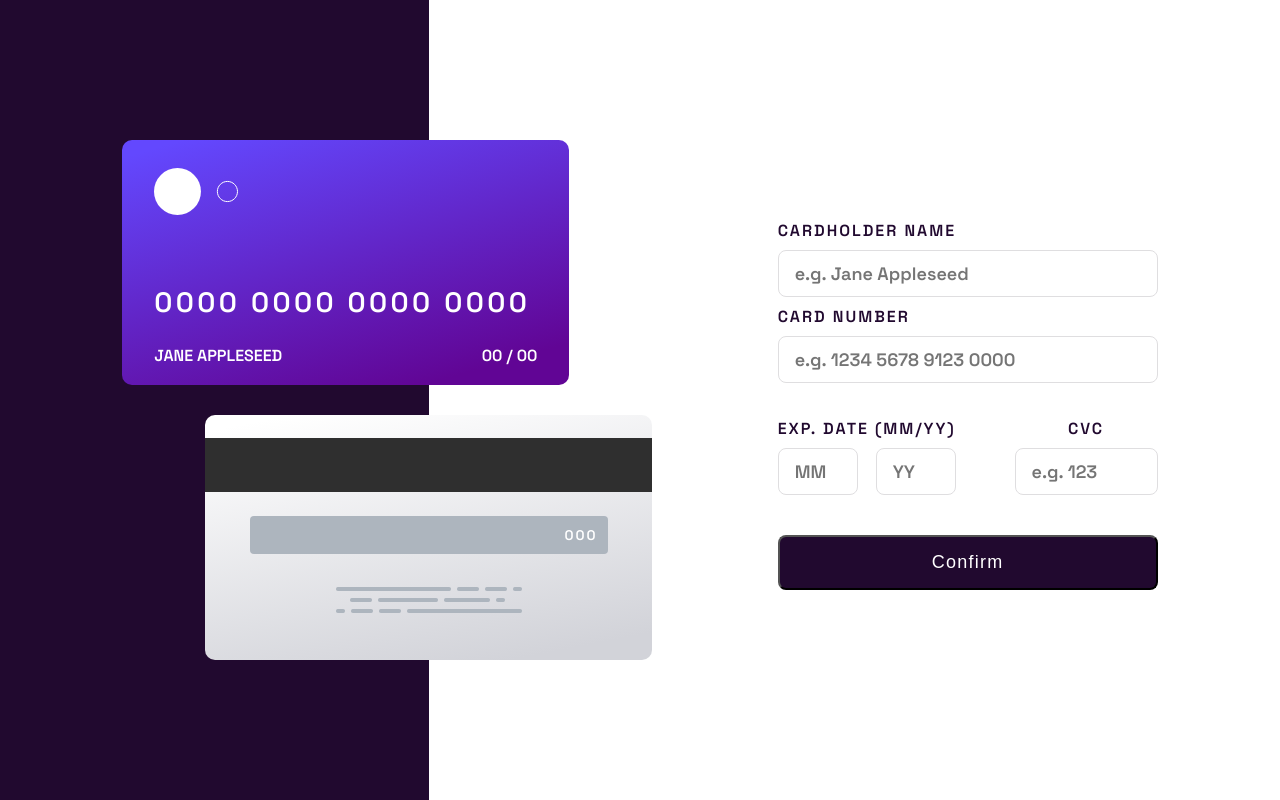
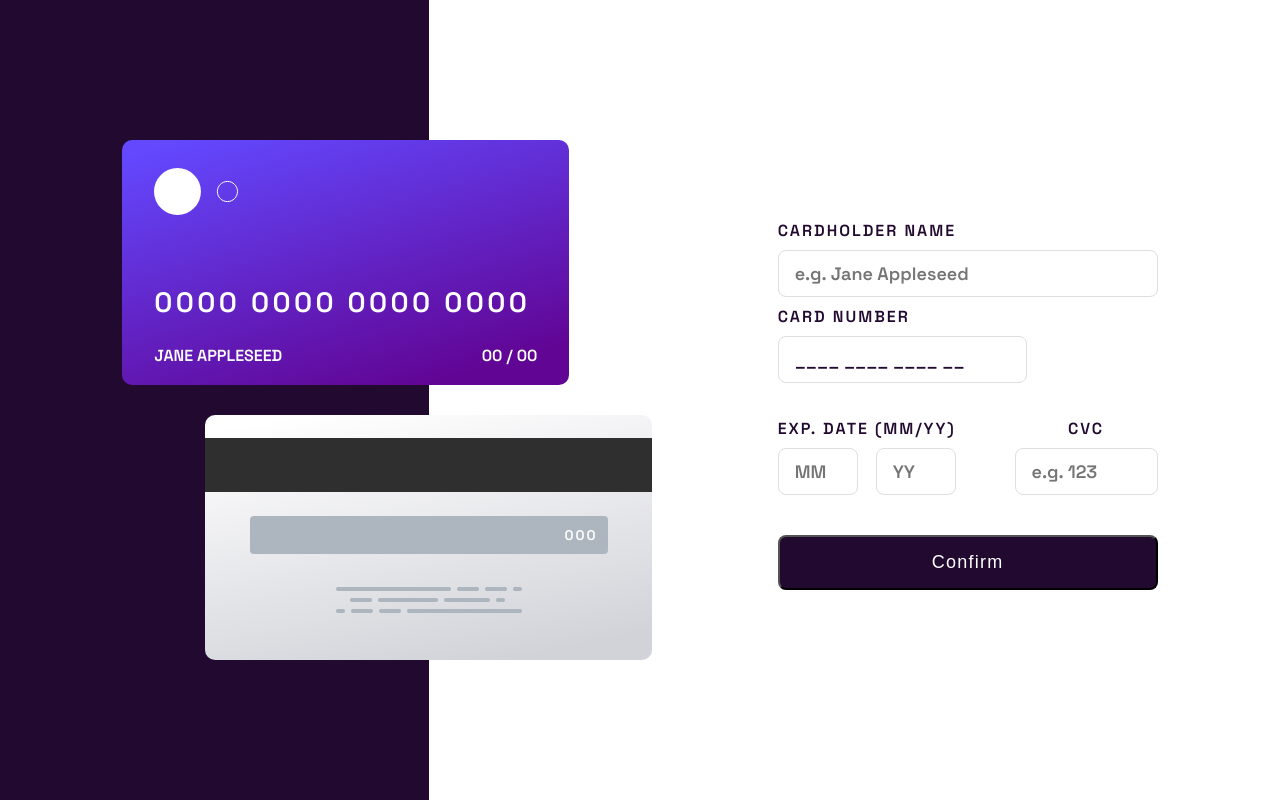
Before and after one commit to zura-doganadze/Card-Details-Project, a React (Vite) app: page / in a window 1280 px wide. Built offline with nearby package versions, Linux system fonts and the light colour scheme.

Commit message:
add mask

```diff
--- a/package.json
+++ b/package.json
@@ -11,9 +11,11 @@
   },
   "dependencies": {
     "@hookform/resolvers": "^3.3.2",
+    "primereact": "^10.0.5",
     "react": "^18.2.0",
     "react-dom": "^18.2.0",
     "react-hook-form": "^7.47.0",
+    "react-input-mask": "^2.0.4",
     "styled-components": "^6.1.0",
     "yup": "^1.3.2"
   },
--- a/src/Components/Card.jsx
+++ b/src/Components/Card.jsx
@@ -40,7 +40,7 @@ function Card(props) {
         <NameWrapper>
           <div>{props.names ? props.names : "JANE APPLESEED"}</div>
           <div>
-            {props.mm ? props.mm : "00"} / {props.yy ? props.yy : "00"}
+             {props.mm ? props.mm : "00"} / {props.yy ? props.yy : "00"}
           </div>
         </NameWrapper>
       </FrontSide>
--- a/src/Components/Form.jsx
+++ b/src/Components/Form.jsx
@@ -5,6 +5,8 @@ import { yupResolver } from "@hookform/resolvers/yup";
 import * as yup from "yup";
 import PropTypes from "prop-types";
 import Checking from "./Checking.jsx";
+import React from "react";
+import { InputMask } from "primereact/inputmask";
 
 const schema = yup
   .object({
@@ -66,13 +68,30 @@ function Form(props) {
                 <ErrorMessage>This field is empty</ErrorMessage>
               )}
               <Label htmlFor="">Card Number</Label>
-              <CardNumberInput
-                {...register("cardName")}
+
+              {/* <InputMask mask="9999 9999 9999 9999">
+                <CardNumberInput
+                  {...register("cardName")}
+                  value={props.cardNumber}
+                  onChange={(event) => props.setCardNUmber(event.target.value)}
+                  type="text"
+                  placeholder="e.g. 1234 5678 9123 0000"
+                />{" "}
+              </InputMask> */}
+              <div>
+                <StyledInputMask
+                  value={props.cardNumber}
+                  onChange={(event) => props.setCardNUmber(event.target.value)}
+                  mask="9999 9999 9999 99"
+                  placeholder="e.g. 1234 5678 9123 0000"
+                />
+              </div>
+              {/* <InputMask
+                className="inputmask"
                 value={props.cardNumber}
                 onChange={(event) => props.setCardNUmber(event.target.value)}
-                type="text"
-                placeholder="e.g. 1234 5678 9123 0000"
-              />
+                mask="9999 9999 9999 9999"
+              /> */}
               {errors.cardName && (
                 <ErrorMessage>Wrong format, numbers only</ErrorMessage>
               )}
@@ -173,7 +192,16 @@ const CardNumberInput = styled.input`
   font-size: 18px;
   font-family: "Space Grotesk", sans-serif;
 `;
-
+const StyledInputMask = styled(InputMask)`
+  width: 100%;
+  padding: 11px 16px;
+  border-radius: 8px;
+  border: 1px solid #dfdee0;
+  background: #fff;
+  color: #21092f;
+  font-size: 18px;
+  font-family: "Space Grotesk", sans-serif;
+`;
 const DataWrapper = styled.div`
   width: 100%;
   display: flex;
```
Also changed, not shown: 1 other file (tests, documents, lock files or other folders).
